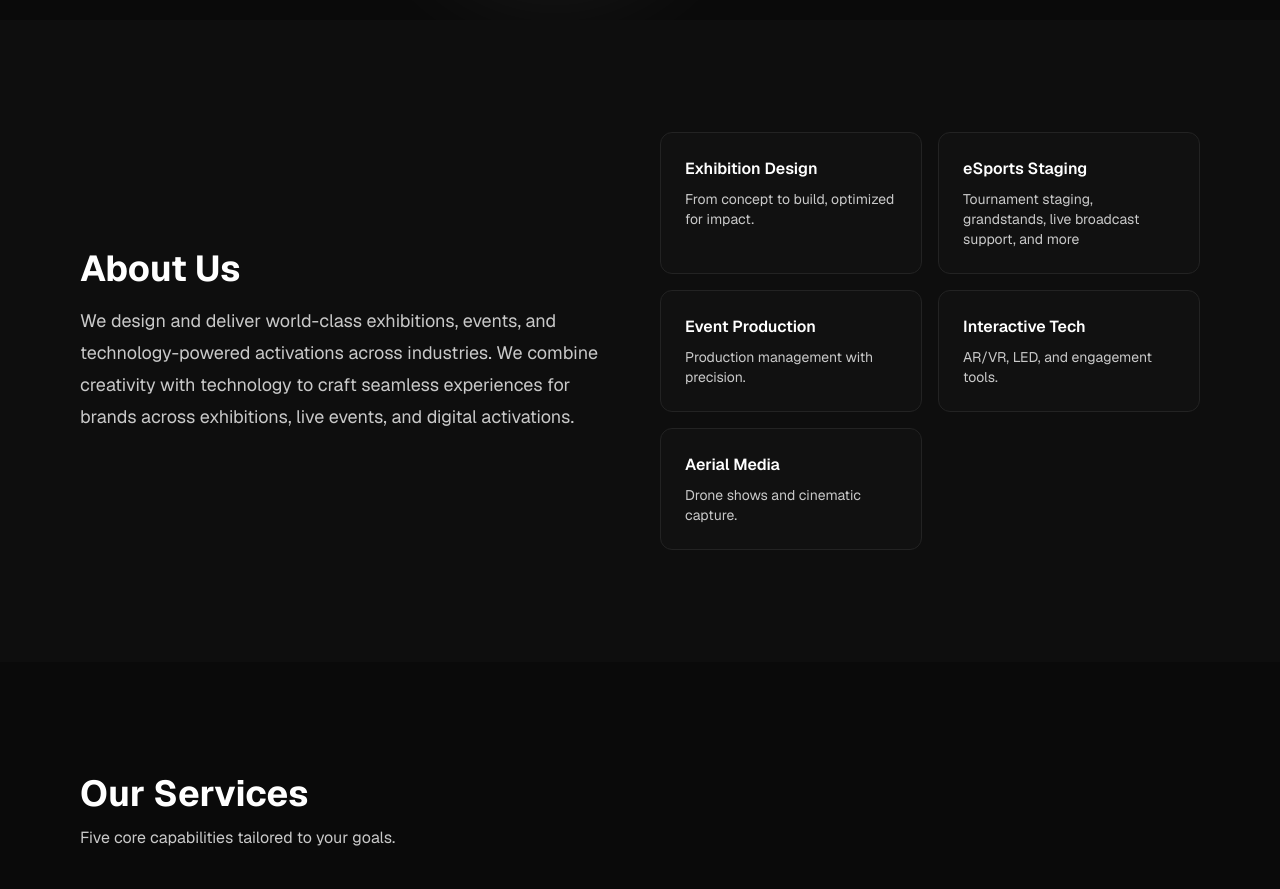
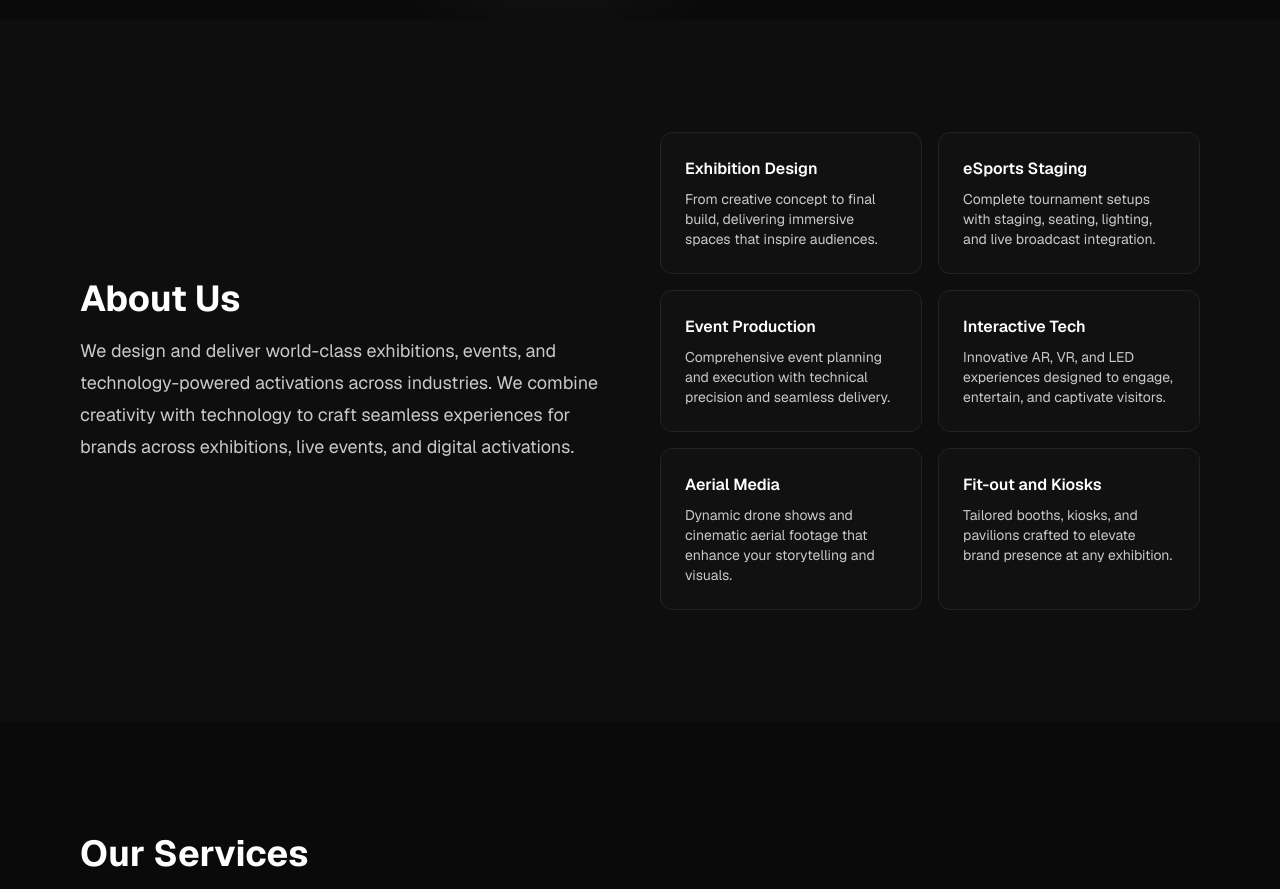
Before and after one commit to Haseebinvader/AmushApp, a Next.js app: page / in a window 1280 px wide. Shown: the part 780-1669 px from the top of the page. Built offline with nearby package versions, Linux system fonts and the light colour scheme; grey boxes are pictures that could not be loaded.

Commit message:
Updated the description of about sections cards, also added a new card in the about section

```diff
--- a/src/components/About.tsx
+++ b/src/components/About.tsx
@@ -15,17 +15,19 @@ export default function About() {
         </div>
         <div className="grid grid-cols-2 gap-4">
           {[
-            { t: "Exhibition Design", d: "From concept to build, optimized for impact." },
-            { t: "eSports Staging", d: "Tournament staging, grandstands, live broadcast support, and more" },
-            { t: "Event Production", d: "Production management with precision." },
-            { t: "Interactive Tech", d: "AR/VR, LED, and engagement tools." },
-            { t: "Aerial Media", d: "Drone shows and cinematic capture." },
-          ].map((item) => (
-            <div key={item.t} className="cursor-pointer rounded-xl bg-[#111111] border border-[var(--border-muted)] p-6 reveal transition-transform duration-300 ease-out hover:-translate-y-1 hover:shadow-[0_10px_30px_rgba(0,0,0,0.35)]">
-              <p className="font-semibold text-white">{item.t}</p>
-              <p className="text-sm text-[var(--muted-700)] mt-2">{item.d}</p>
-            </div>
-          ))}
+            { t: "Exhibition Design", d: "From creative concept to final build, delivering immersive spaces that inspire audiences." },
+            { t: "eSports Staging", d: "Complete tournament setups with staging, seating, lighting, and live broadcast integration." },
+            { t: "Event Production", d: "Comprehensive event planning and execution with technical precision and seamless delivery." },
+            { t: "Interactive Tech", d: "Innovative AR, VR, and LED experiences designed to engage, entertain, and captivate visitors." },
+            { t: "Aerial Media", d: "Dynamic drone shows and cinematic aerial footage that enhance your storytelling and visuals." },
+            { t: "Fit-out and Kiosks", d: "Tailored booths, kiosks, and pavilions crafted to elevate brand presence at any exhibition." }
+          ]
+            .map((item) => (
+              <div key={item.t} className="cursor-pointer rounded-xl bg-[#111111] border border-[var(--border-muted)] p-6 reveal transition-transform duration-300 ease-out hover:-translate-y-1 hover:shadow-[0_10px_30px_rgba(0,0,0,0.35)]">
+                <p className="font-semibold text-white">{item.t}</p>
+                <p className="text-sm text-[var(--muted-700)] mt-2">{item.d}</p>
+              </div>
+            ))}
         </div>
       </div>
     </section>
```
